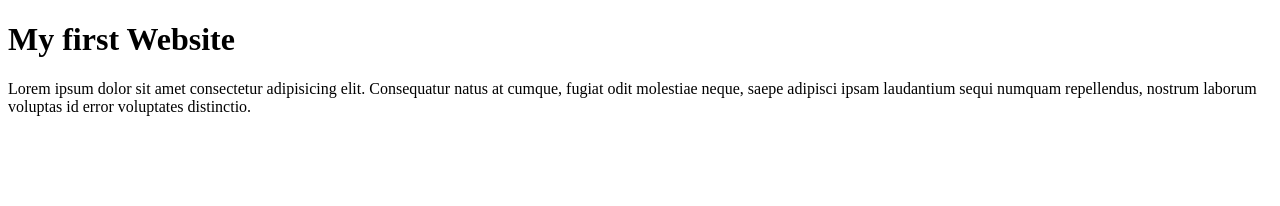
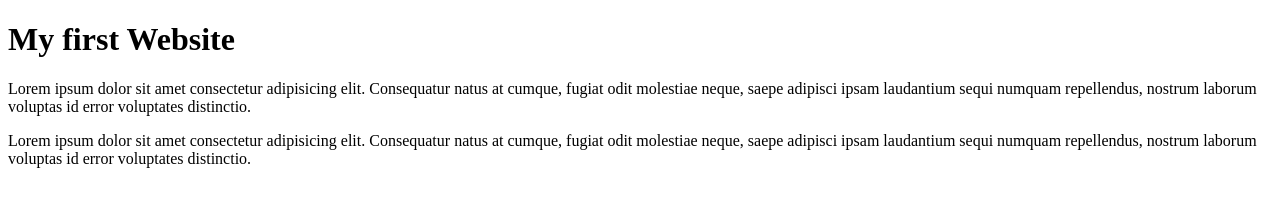
Before and after one commit to Hafz-technology/my_alx_first_website, a plain HTML site: page index.html in a window 1280 px wide. Drawn offline with Linux system fonts and the light colour scheme.

Commit message:
feat: add second paragraph

```diff
--- a/index.html
+++ b/index.html
@@ -8,5 +8,6 @@
 <body>
     <h1>My first Website</h1>
     <p>Lorem ipsum dolor sit amet consectetur adipisicing elit. Consequatur natus at cumque, fugiat odit molestiae neque, saepe adipisci ipsam laudantium sequi numquam repellendus, nostrum laborum voluptas id error voluptates distinctio.</p>
+    <p>Lorem ipsum dolor sit amet consectetur adipisicing elit. Consequatur natus at cumque, fugiat odit molestiae neque, saepe adipisci ipsam laudantium sequi numquam repellendus, nostrum laborum voluptas id error voluptates distinctio.</p>
 </body>
 </html>
```
